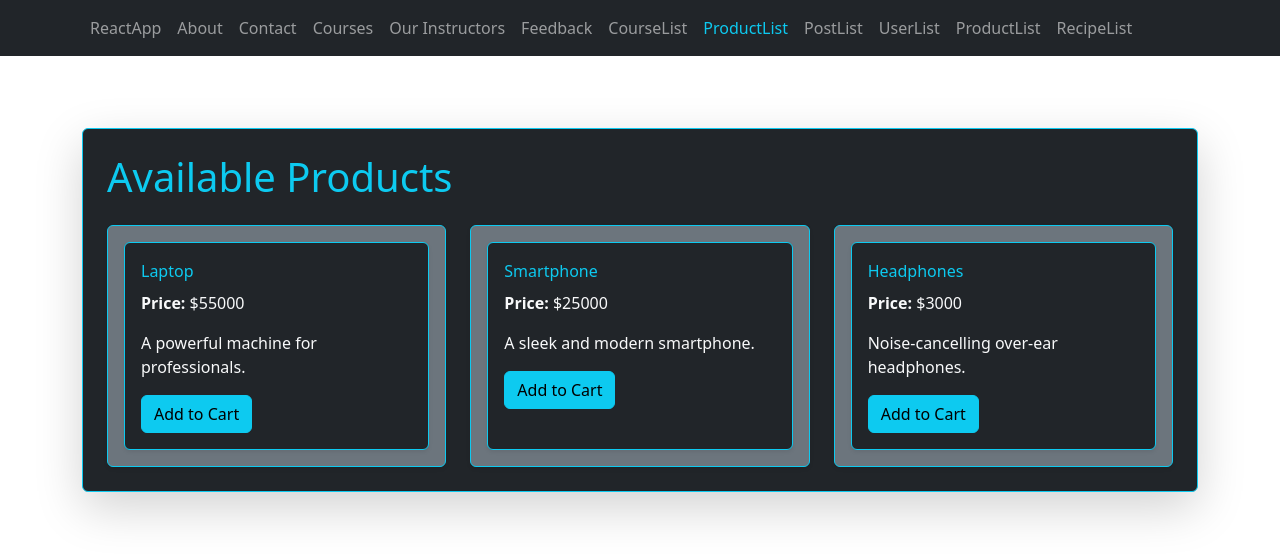
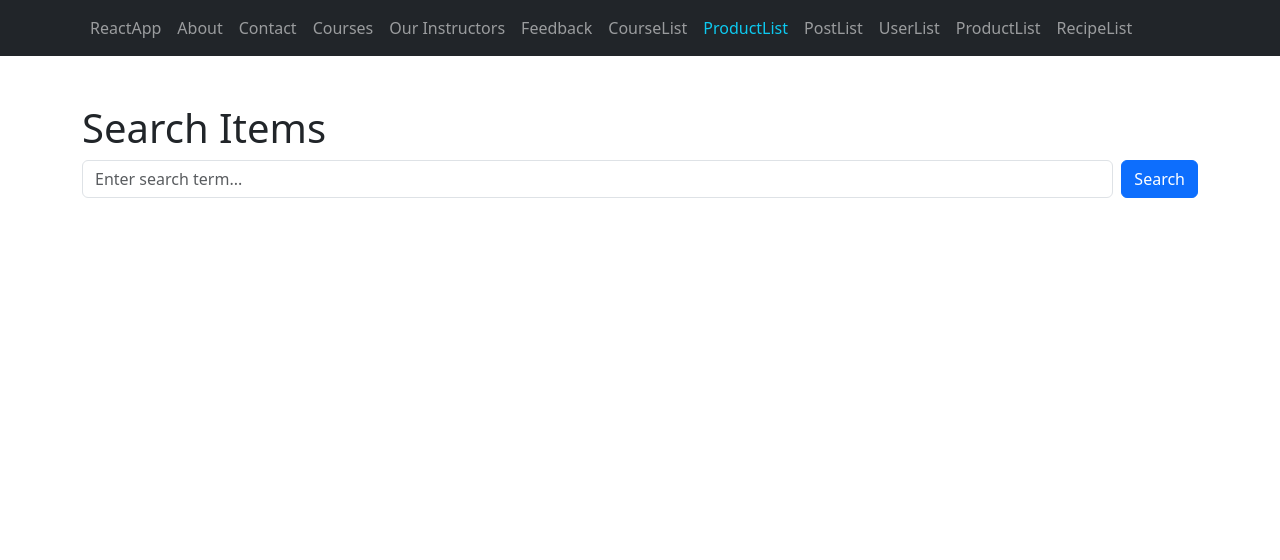
Before and after one commit to AbdullahJameel123/react-practice, a React (Vite) app in the folder demos/my-app/: page /ProductList in a window 1280 px wide. Shown: the top 560 px of the page. Built offline with nearby package versions, Linux system fonts and the light colour scheme.

Commit message:
Add SearchProducts component and update routing in App; enhance RecipeList with search functionality

```diff
--- a/demos/my-app/src/App.tsx
+++ b/demos/my-app/src/App.tsx
@@ -9,11 +9,11 @@ import Courses from "./Components/Courses";
 import Instructors from "./Components/Instructors";
 import FeedBack from "./Components/FeedBack";
 import CourseList2 from "./Components/CourseList2";
-import ProductList from "./Components/ProductList";
 import UserList from "./Components/UserList2";
 import ProductList2 from "./Components/ProductList2";
 import PostList4 from "./Components/PostList4";
 import RecipeList4 from "./Components/RecipeList4";
+import SearchProducts from "./Components/SearchProducts";
 
 
 function App() {
@@ -29,7 +29,7 @@ function App() {
           <Route path="/instructors" element={<Instructors />} />
           <Route path="/feedback" element={<FeedBack />} />
           <Route path="/CourseList" element={<CourseList2 />} />
-          <Route path="/ProductList" element={<ProductList />} />
+          <Route path="/ProductList" element={<SearchProducts />} />
           <Route path="/PostList" element={<PostList4 />} />
           <Route path="/UserList" element={<UserList />} />
           <Route path="/ProductList2" element={<ProductList2 />} />
--- a/demos/my-app/src/Components/RecipeList4.tsx
+++ b/demos/my-app/src/Components/RecipeList4.tsx
@@ -14,15 +14,17 @@ const RecipeList = () => {
   const [recipes, setRecipes] = useState<Recipe[]>([]);
   const [loading, setLoading] = useState<boolean>(true);
   const [error, setError] = useState<string | null>(null);
+  const [searchTerm, setSearchTerm] = useState<string>("");
 
   const [currentPage, setCurrentPage] = useState<number>(1);
 
 
-  const fetchRecipes = async () => {
+  const fetchRecipes = async (q: string) => {
     try {
       // TODO: Fetch from API and update state
-      const response = await fetch("https://dummyjson.com/recipes")
-      if(!response.ok) {
+      const apiUrl = `https://dummyjson.com/recipes/search?q=${q}`;
+      const response = await fetch(apiUrl)
+      if (!response.ok) {
         throw new Error("Failed to fetch recipes");
       }
       const data = await response.json()
@@ -39,8 +41,8 @@ const RecipeList = () => {
 
   useEffect(() => {
     // TODO: Call fetchRecipes
-    fetchRecipes()
-  }, []);
+    fetchRecipes(searchTerm)
+  }, [searchTerm]);
 
   if (loading) {
     return <h2>Loading recipes...</h2>;
@@ -54,19 +56,29 @@ const RecipeList = () => {
   const totalPages: number = Math.ceil(totalRecipes / RECORDS_PER_PAGE);
 
   const pageNumbers = []
-    for(let i=1; i <= totalPages; i++) {
+  for (let i = 1; i <= totalPages; i++) {
     pageNumbers.push(i)
   }
 
   const startIndex: number = (currentPage - 1) * RECORDS_PER_PAGE;
   const endIndex: number = currentPage * RECORDS_PER_PAGE;
-  const paginatedRecipes: Recipe[] =  recipes.slice(startIndex, endIndex)
+  const paginatedRecipes: Recipe[] = recipes.slice(startIndex, endIndex)
 
   return (
     <div className="container py-5">
       <div className="card p-4">
 
         <h1 className="mb-4 text-info">Recipe List</h1>
+        <div className="mb-5 d-flex">
+          <input
+            type="text"
+            className="form-control"
+            placeholder="Search Recipes (e.g. Pizz, Chicken, Soup)..."
+            onChange={(event) => setSearchTerm(event.target.value)}
+            value={searchTerm}
+          />
+
+        </div>
         <div className="row g-4">
 
           {/* TODO: Map through recipes and render cards */}
@@ -84,7 +96,7 @@ const RecipeList = () => {
             </div>
           ))}
         </div>
-
+        {totalPages > 1 && (
           <nav className="mt-4">
             <ul className="pagination justify-content-center">
               <li className={currentPage == 1 ? "d-none" : ""}>
@@ -124,6 +136,7 @@ const RecipeList = () => {
               </li>
             </ul>
           </nav>
+        )}
       </div>
     </div>
   );
--- /dev/null
+++ b/demos/my-app/src/Components/SearchProducts.tsx
@@ -0,0 +1,59 @@
+import { useState } from "react";
+
+type Item = {
+    id: number;
+    title: string;
+    description: string;
+    category: string;
+    thumbnail: string;
+};
+
+const SearchPage = () => {
+    const [items, setItems] = useState<Item[]>([]);
+    const [searchTerm, setSearchTerm] = useState("");
+
+    const fetchItems = async (searchTerm: string) => {
+        const response = await fetch(`https://dummyjson.com/products/search?q=${searchTerm}`);
+        const data = await response.json();
+        setItems(data.products || data.posts || data.users || []);
+    };
+
+    return (
+        <div className="container py-4">
+            <h1>Search Items</h1>
+
+            <div className="mb-4 d-flex">
+                <input
+                    type="text"
+                    className="form-control"
+                    placeholder="Enter search term..."
+                    value={searchTerm}
+                    onChange={(e) => setSearchTerm(e.target.value)}
+                />
+                <button
+                    className="btn btn-primary ms-2"
+                    onClick={() => fetchItems(searchTerm)}
+                >
+                    Search
+                </button>
+            </div>
+
+            <div className="row">
+                {items.map((item) => (
+                    <div className="col-md-4 mb-3" key={item.id}>
+                        <div className="card h-100">
+                            <img src={(item as any).thumbnail} alt={item.title} className="card-img-top" />
+
+                            <div className="card-body">
+                                <h5 className="card-title">{item.title || item.category}</h5>
+                                <p className="card-text">{item.description}</p>
+                            </div>
+                        </div>
+                    </div>
+                ))}
+            </div>
+        </div>
+    );
+};
+
+export default SearchPage;
```
Lines whose indentation alone changed are shown as unchanged.
